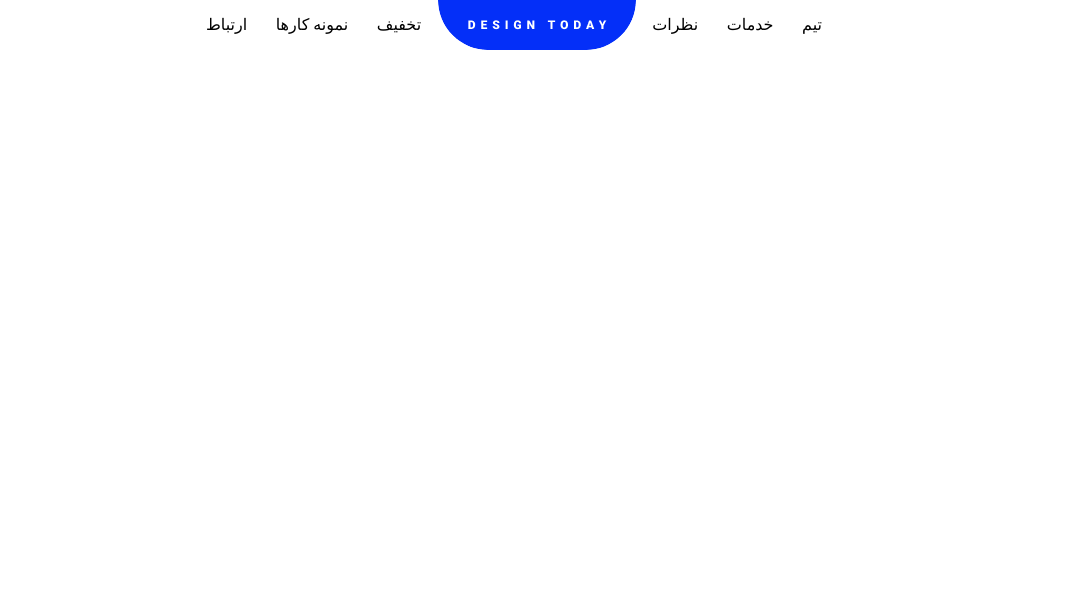
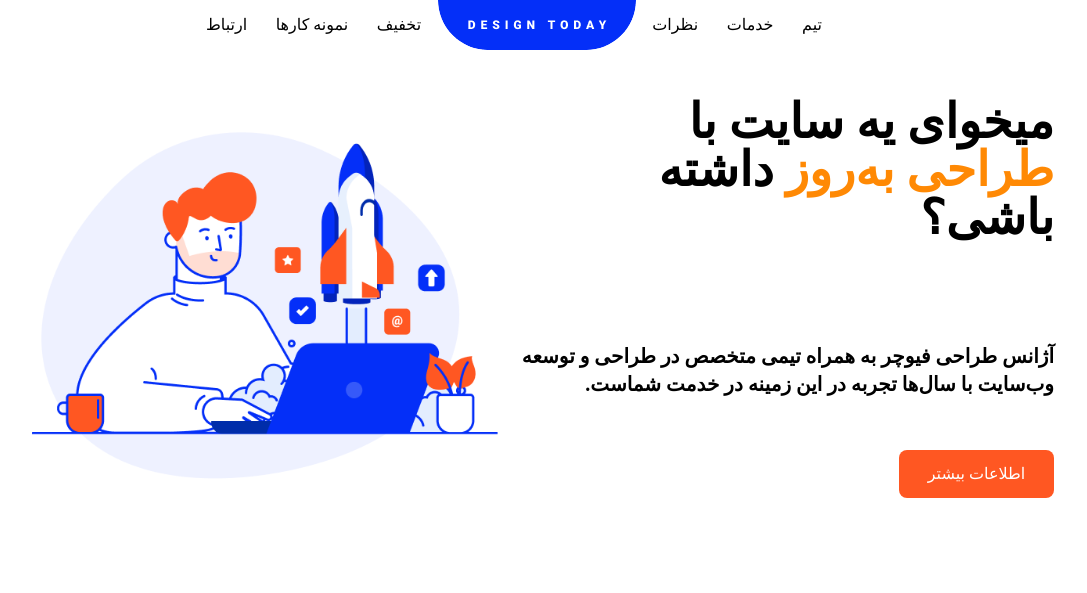
Before and after one commit to sadeqchi/Design-Today, a website built with Vite: page index.html in a window 1280 px wide. Shown: the whole page, without its empty margins (126-1213 px from the left). Built offline with nearby package versions, Linux system fonts and the light colour scheme; files whose address does not match are found by name.

Commit message:
Website banner created

```diff
--- a/index.html
+++ b/index.html
@@ -9,8 +9,7 @@
   </head>
   <body>
     <header class="mx-auto flex justify-center">
-      <!-- هدر سایت -->
-      <div class="w-6/12 h-fit mx-auto flex justify-between items-center fixed">
+      <div class="w-6/12 h-12.5  mx-auto flex justify-between items-center fixed">
         <a
           class="transition-all hover:bg-stone-100 rounded-full px-3 py-1"
           href=""
@@ -48,7 +47,26 @@
         >
       </div>
     </header>
-    <main></main>
+    <main>
+      <div class="w-full h-300 pt-12.5">
+        <div class="w-full h-120  flex px-25">
+          <div class="w-1/2 h-full flex flex-col">
+            <div class="w-full h-3/6 flex justify-center items-center">
+              <p class="text-5xl w-full  font-extrabold">میخوای یه سایت با<br> <span class="text-orange-400">طراحی به‌روز</span> داشته باشی؟</p>
+            </div>
+            <div class="w-full h-2/6  flex justify-center items-center">
+              <p class="text-xl w-full font-extrabold">آژانس طراحی فیوچر به همراه تیمی متخصص در طراحی و توسعه وب‌سایت با سال‌ها تجربه در این زمینه در خدمت شماست.</p>
+            </div>
+            <div class="w-full h-1/6 ">
+              <button type="button" class="w-38.75 h-12 bg-orange rounded-lg text-white hover:bg-amber-500 transition-all">اطلاعات بیشتر</button>
+            </div>
+          </div>
+          <div class="w-1/2 h-full">
+            <img src="./public/image/baner.png" alt="banner main">
+          </div>
+        </div>
+      </div>
+    </main>
     <footer></footer>
     <script src="./src/main.js"></script>
   </body>
--- a/src/style.css
+++ b/src/style.css
@@ -6,3 +6,6 @@
 * {
   font-family: "font";
 }
+@theme default{
+  --color-orange:#FF5722
+}
```
